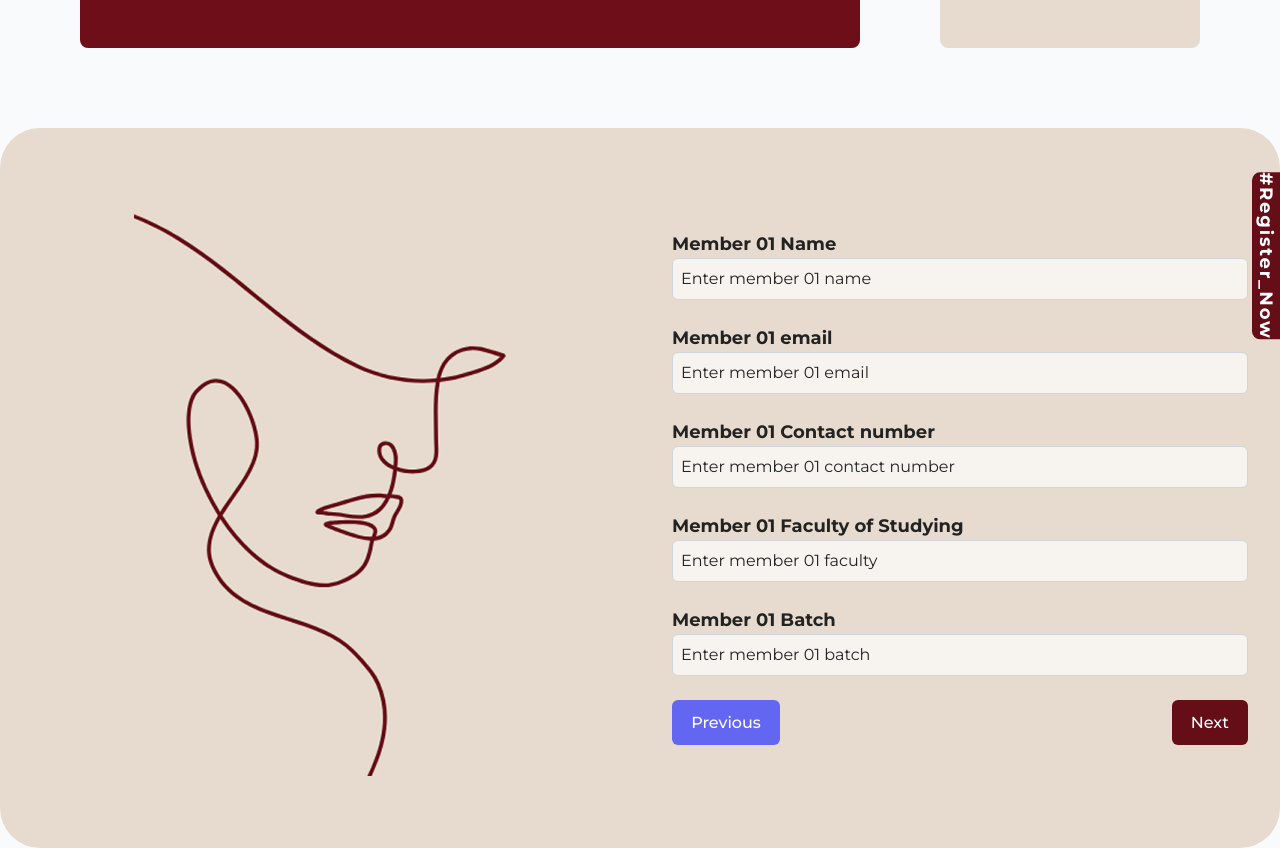
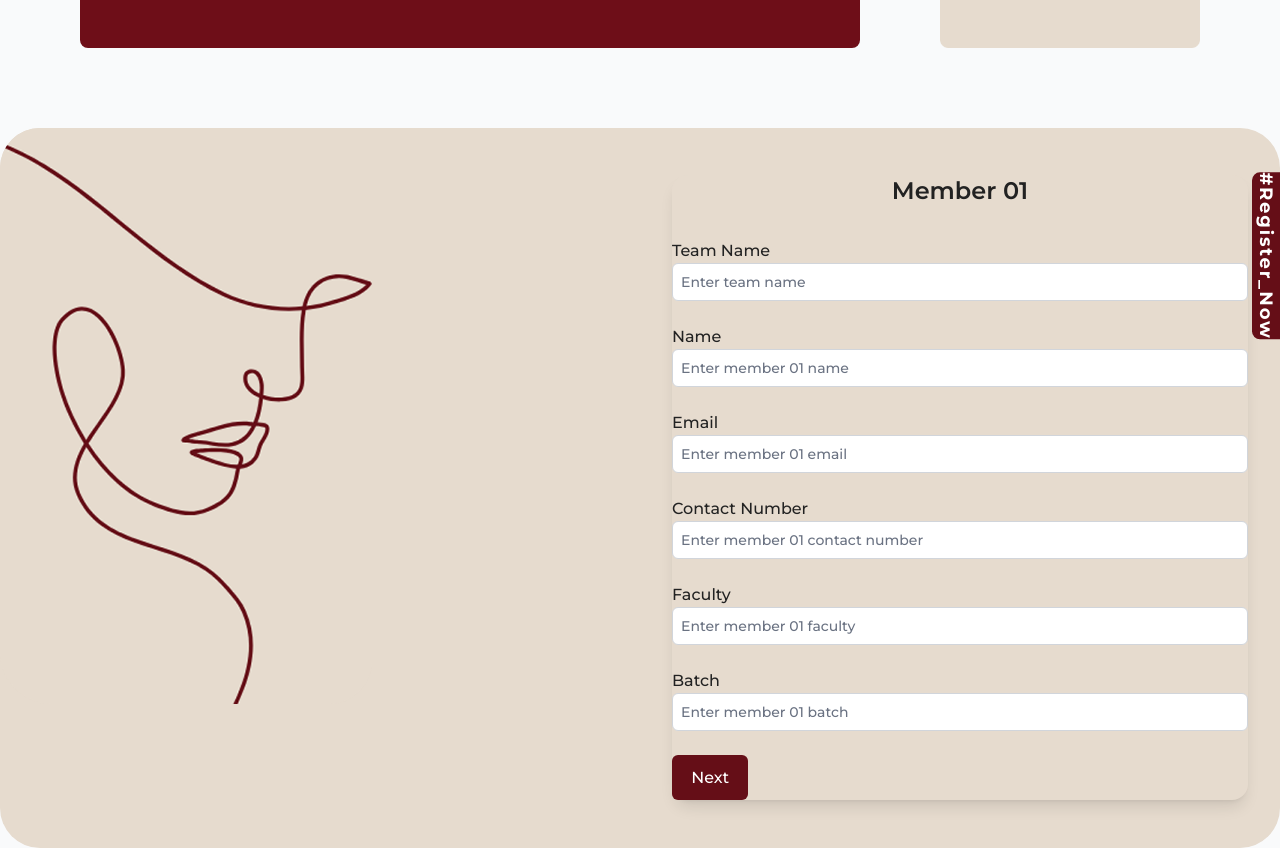
Before and after one commit to fossnsbm/femovate-2025, a Next.js app: page / in a window 1280 px wide. Shown: the part 1310-2158 px from the top of the page. Built offline with nearby package versions, Linux system fonts and the light colour scheme.

Commit message:
feat(7): form with the backend

```diff
--- /dev/null
+++ b/app/lib/firebase.ts
@@ -0,0 +1,15 @@
+import { initializeApp } from "firebase/app";
+import { getFirestore } from "firebase/firestore";
+
+const firebaseConfig = {
+  apiKey: "AIzaSyDIGIp5pHD8dUtA-EPekXKx5H17kkUklCQ",
+  authDomain: "femovate.firebaseapp.com",
+  projectId: "femovate",
+  storageBucket: "femovate.firebasestorage.app",
+  messagingSenderId: "693764341000",
+  appId: "1:693764341000:web:5936d761368d8542e880bd",
+  measurementId: "G-5QB8G48YN9"
+};
+
+const app = initializeApp(firebaseConfig);
+export const db = getFirestore(app);
--- a/app/page.tsx
+++ b/app/page.tsx
@@ -2,6 +2,7 @@ import Image from "next/image";
 import Hero from "@/app/sections/hero";
 import Femovate from "@/app/sections/femovate";
 import Form from "@/app/sections/form";
+
 
 export default function Home() {
   return (
@@ -11,6 +12,7 @@ export default function Home() {
     <Form/>
 
 
+
  </div>
   );
 }
--- a/app/sections/form.tsx
+++ b/app/sections/form.tsx
@@ -1,11 +1,23 @@
 "use client";
 import React, { useState } from "react";
+import { db } from "../lib/firebase";
+import { collection, addDoc } from "firebase/firestore";
 
 function FormSection() {
+  const MIN_MEMBERS = 3;
+  const MAX_MEMBERS = 5;
+
   const [step, setStep] = useState(1);
-  const [members, setMembers] = useState([
-    { name: "", email: "", contact: "", faculty: "", batch: "" },
-  ]);
+  const [teamName, setTeamName] = useState(""); // <-- Add team name state
+  const [members, setMembers] = useState(
+    Array(MIN_MEMBERS).fill({
+      name: "",
+      email: "",
+      contact: "",
+      faculty: "",
+      batch: "",
+    })
+  );
 
   // Handle input change for current member
   const handleChange = (e: React.ChangeEvent<HTMLInputElement>) => {
@@ -15,14 +27,33 @@ function FormSection() {
     );
   };
 
-  // Go to next member (up to 5)
+  // Validate current member fields
+  const isCurrentMemberValid = () => {
+    const current = members[step - 1];
+    return (
+      current.name.trim() &&
+      current.email.trim() &&
+      current.contact.trim() &&
+      current.faculty.trim() &&
+      current.batch.trim()
+    );
+  };
+
+  // Go to next member (up to MAX_MEMBERS)
   const handleNext = (e: React.FormEvent) => {
     e.preventDefault();
-    if (step < 5) {
+    if (!isCurrentMemberValid()) {
+      alert("Please fill all fields for this member before proceeding.");
+      return;
+    }
+
+    if (step < MAX_MEMBERS) {
+      if (step === members.length) {
         setMembers((prev) => [
           ...prev,
           { name: "", email: "", contact: "", faculty: "", batch: "" },
         ]);
+      }
       setStep(step + 1);
     }
   };
@@ -32,10 +63,45 @@ function FormSection() {
     if (step > 1) setStep(step - 1);
   };
 
-  // Submit all members
-  const handleSubmit = (e: React.FormEvent) => {
+  // Submit all members (only if at least MIN_MEMBERS are filled)
+  const handleSubmit = async (e: React.FormEvent) => {
     e.preventDefault();
-    alert("Registered team:\n" + JSON.stringify(members, null, 2));
+
+    if (!isCurrentMemberValid()) {
+      alert("Please fill all fields for this member before submitting.");
+      return;
+    }
+    if (!teamName.trim()) {
+      alert("Please enter a team name.");
+      return;
+    }
+
+    const filledMembers = members.slice(0, Math.max(step, MIN_MEMBERS));
+    try {
+      await addDoc(collection(db, "registrations"), {
+        teamName, // <-- Save team name
+        members: filledMembers,
+        timestamp: new Date(),
+      });
+      alert("Registration successful!");
+      // Reset form
+      setStep(1);
+      setTeamName(""); // <-- Reset team name
+      setMembers(
+        Array(MIN_MEMBERS).fill({
+          name: "",
+          email: "",
+          contact: "",
+          faculty: "",
+          batch: "",
+        })
+      );
+    } catch (error: any) {
+      console.error("Error submitting form:", error);
+      alert(
+        `Error submitting form: ${error.message}\n\nCheck Firestore rules.`
+      );
+    }
   };
 
   // For label numbering
@@ -47,7 +113,7 @@ function FormSection() {
       style={{ backgroundColor: "#E6DBCE" }}
     >
       {/* Left Illustration */}
-      <div className="flex-1 flex items-center justify-center">
+      <div className="flex-1 flex items-start justify-start">
         <img
           src="/lady red.png"
           alt="Line Art"
@@ -59,99 +125,149 @@ function FormSection() {
       {/* Form Section */}
       <div className="flex-1 flex items-center justify-center relative">
         <form
-          className="w-full max-w-xl bg-transparent flex flex-col gap-6 px-4"
-          onSubmit={step === 5 ? handleSubmit : handleNext}
+          className="w-full max-w-xl bg-[#E6DBCE] bg-opacity-100 backdrop-blur-sm rounded-2xl shadow-lg p-6 flex flex-col gap-6 transition-all duration-300 ease-in-out"
+          onSubmit={step === MAX_MEMBERS ? handleSubmit : handleNext}
         >
-          <label className="flex flex-col font-bold text-[#222] text-lg mb-1">
-            {`Member ${memberNum} Name`}
+          {/* Team Name Input */}
+
+          <h2 className="text-2xl font-bold text-[#222] mb-4 text-center">
+            Member {memberNum}
+          </h2>
+
+          <label className="flex flex-col font-medium text-[#222] text-base mb-2">
+            Team Name
+            <input
+              type="text"
+              name="teamName"
+              value={teamName}
+              onChange={(e) => setTeamName(e.target.value)}
+              className="mt-1 p-3 rounded-lg border-none outline-none bg-white bg-opacity-90 focus:bg-opacity-100 transition placeholder:text-gray-500 text-sm"
+              required
+              placeholder="Enter team name"
+            />
+          </label>
+
+          <label className="flex flex-col font-medium text-[#222] text-base mb-2">
+            Name
             <input
               type="text"
               name="name"
               value={members[step - 1].name}
               onChange={handleChange}
-              className="mt-2 p-4 rounded-xl border-none outline-none bg-white bg-opacity-80 focus:bg-opacity-100 transition placeholder:text-[#222] text-base font-normal"
+              className="mt-1 p-3 rounded-lg border-none outline-none bg-white bg-opacity-90 focus:bg-opacity-100 transition placeholder:text-gray-500 text-sm"
               required
               placeholder={`Enter member ${memberNum} name`}
-              style={{ background: "rgba(255,255,255,0.7)" }}
             />
           </label>
-          <label className="flex flex-col font-bold text-[#222] text-lg mb-1">
-            {`Member ${memberNum} email`}
+          <label className="flex flex-col font-medium text-[#222] text-base mb-2">
+            Email
             <input
               type="email"
               name="email"
               value={members[step - 1].email}
               onChange={handleChange}
-              className="mt-2 p-4 rounded-xl border-none outline-none bg-white bg-opacity-80 focus:bg-opacity-100 transition placeholder:text-[#222] text-base font-normal"
+              className="mt-1 p-3 rounded-lg border-none outline-none bg-white bg-opacity-90 focus:bg-opacity-100 transition placeholder:text-gray-500 text-sm"
               required
               placeholder={`Enter member ${memberNum} email`}
-              style={{ background: "rgba(255,255,255,0.7)" }}
             />
           </label>
-          <label className="flex flex-col font-bold text-[#222] text-lg mb-1">
-            {`Member ${memberNum} Contact number`}
+          <label className="flex flex-col font-medium text-[#222] text-base mb-2">
+            Contact Number
             <input
               type="tel"
               name="contact"
               value={members[step - 1].contact}
               onChange={handleChange}
-              className="mt-2 p-4 rounded-xl border-none outline-none bg-white bg-opacity-80 focus:bg-opacity-100 transition placeholder:text-[#222] text-base font-normal"
+              className="mt-1 p-3 rounded-lg border-none outline-none bg-white bg-opacity-90 focus:bg-opacity-100 transition placeholder:text-gray-500 text-sm"
               required
               placeholder={`Enter member ${memberNum} contact number`}
-              style={{ background: "rgba(255,255,255,0.7)" }}
             />
           </label>
-          <label className="flex flex-col font-bold text-[#222] text-lg mb-1">
-            {`Member ${memberNum} Faculty of Studying`}
+          <label className="flex flex-col font-medium text-[#222] text-base mb-2">
+            Faculty
             <input
               type="text"
               name="faculty"
               value={members[step - 1].faculty}
               onChange={handleChange}
-              className="mt-2 p-4 rounded-xl border-none outline-none bg-white bg-opacity-80 focus:bg-opacity-100 transition placeholder:text-[#222] text-base font-normal"
+              className="mt-1 p-3 rounded-lg border-none outline-none bg-white bg-opacity-90 focus:bg-opacity-100 transition placeholder:text-gray-500 text-sm"
               required
               placeholder={`Enter member ${memberNum} faculty`}
-              style={{ background: "rgba(255,255,255,0.7)" }}
             />
           </label>
-          <label className="flex flex-col font-bold text-[#222] text-lg mb-1">
-            {`Member ${memberNum} Batch`}
+          <label className="flex flex-col font-medium text-[#222] text-base mb-2">
+            Batch
             <input
               type="text"
               name="batch"
               value={members[step - 1].batch}
               onChange={handleChange}
-              className="mt-2 p-4 rounded-xl border-none outline-none bg-white bg-opacity-80 focus:bg-opacity-100 transition placeholder:text-[#222] text-base font-normal"
+              className="mt-1 p-3 rounded-lg border-none outline-none bg-white bg-opacity-90 focus:bg-opacity-100 transition placeholder:text-gray-500 text-sm"
               required
               placeholder={`Enter member ${memberNum} batch`}
-              style={{ background: "rgba(255,255,255,0.7)" }}
             />
           </label>
-          <div className="flex justify-between items-center mt-2">
+
+          <div className="flex justify-between items-center mt-4">
+            {step > 1 && (
               <button
                 type="button"
                 onClick={handlePrev}
-              disabled={step === 1}
-              className={`px-6 py-2 rounded-lg font-bold transition ${
-                step === 1
-                  ? "bg-gray-300 text-gray-500 cursor-not-allowed"
-                  : "bg-[#650E17] text-white hover:bg-[#4a0a12]"
-              }`}
-              style={
-                step === 1 ? {} : { backgroundColor: "#650E17", color: "#fff" }
-              }
+                className="px-5 py-2 rounded-lg font-semibold text-white"
+                style={{ backgroundColor: "#650E17" }}
               >
                 Previous
               </button>
+            )}
+
+            {/* Show only Next for steps 1 and 2 */}
+            {step < MIN_MEMBERS && (
               <button
                 type="submit"
-              className="px-6 py-2 rounded-lg font-bold text-white transition"
+                className="ml-auto px-6 py-2 rounded-lg font-semibold text-white"
                 style={{ backgroundColor: "#650E17" }}
+                onClick={handleNext}
               >
-              {step === 5 ? "Register" : "Next"}
+                Next
               </button>
+            )}
+
+            {/* From step 3 to 4: Show both Register and Next */}
+            {step >= MIN_MEMBERS && step < MAX_MEMBERS && (
+              <>
+                <button
+                  type="button"
+                  className="px-6 py-2 rounded-lg font-semibold text-white"
+                  style={{ backgroundColor: "#650E17" }}
+                  onClick={handleSubmit}
+                >
+                  Register
+                </button>
+                <button
+                  type="submit"
+                  className="ml-2 px-6 py-2 rounded-lg font-semibold text-white"
+                  style={{ backgroundColor: "#650E17" }}
+                  onClick={handleNext}
+                >
+                  Next
+                </button>
+              </>
+            )}
+
+            {/* Final step: Only Register */}
+            {step === MAX_MEMBERS && (
+              <button
+                type="button"
+                className="px-6 py-2 rounded-lg font-semibold text-white"
+                style={{ backgroundColor: "#650E17" }}
+                onClick={handleSubmit}
+              >
+                Register
+              </button>
+            )}
           </div>
         </form>
+
         {/* Vertical Register Now Badge */}
         <div className="absolute right-0 top-32 -translate-y-1/2 z-40">
           <div
```
Also changed, not shown: package.json (+6 -5 lines), 1 other file (tests, documents, lock files or other folders). Lines whose indentation alone changed are shown as unchanged.
